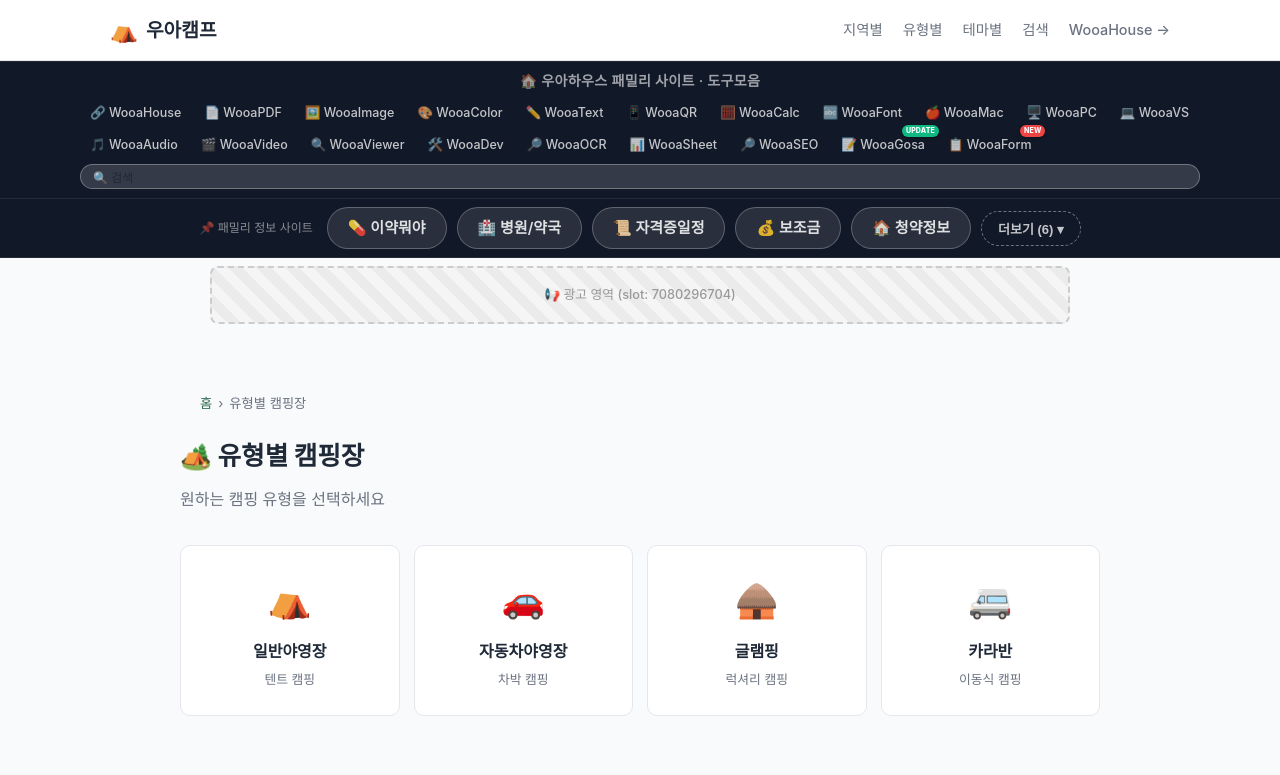
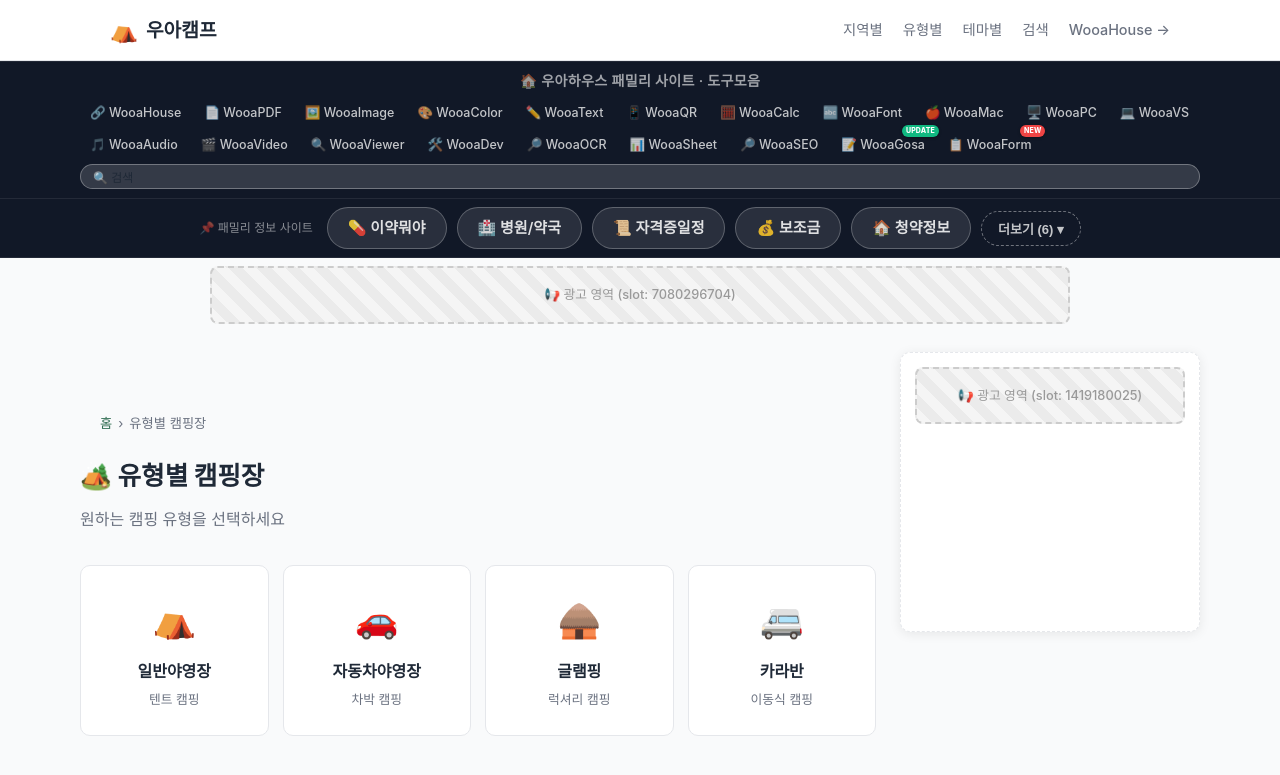
Before and after one commit to ingmaster83-code/wooacamp, a Jekyll site: the page built from type/index.html, in a window 1280 px wide and 900 px high. Shown: the top 775 px of the window. Built offline with Jekyll 4.4.1, drawn with Linux system fonts in a browser that asks for light colours; some web fonts are replaced.

Commit message:
Add sidebar ad (tool-sidebar) to layouts and region index pages that lacked it
Co-Authored-By: Claude Sonnet 5.5 <noreply@anthropic.com>

```diff
--- a/assets/css/main.css
+++ b/assets/css/main.css
@@ -430,3 +430,8 @@ img { max-width: 100%; height: auto; }
   .page-with-sidebar { grid-template-columns: 1fr; }
   .tool-sidebar { display: none; }
 }
+
+/* 사이드바 래퍼 안의 본문 블록은 열 너비에 맞춘다 */
+.page-with-sidebar > .side-main { min-width: 0; }
+.page-with-sidebar > .side-main > * { max-width: none; margin-left: 0; margin-right: 0; }
+.page-with-sidebar > .side-main > .section { padding-left: 0; padding-right: 0; }
--- a/region/index.html
+++ b/region/index.html
@@ -4,6 +4,8 @@ title: 지역별 캠핑장
 description: 시/도, 시/군/구별 전국 캠핑장 목록. 가평, 양양, 가평, 제주 등 인기 캠핑 지역을 검색하세요.
 ---
 
+<div class="page-with-sidebar" style="margin-top:20px;">
+<div class="side-main">
 <div class="section">
   <nav class="breadcrumb"><a href="/">홈</a> <span>›</span> <span>지역별 캠핑장</span></nav>
   <h1 style="font-size:1.6rem;font-weight:800;margin:20px 0 8px;">📍 지역별 캠핑장 찾기</h1>
@@ -29,3 +31,6 @@ description: 시/도, 시/군/구별 전국 캠핑장 목록. 가평, 양양,
     <a href="/region/제주/" class="region-btn"><span class="region-icon">🌺</span>제주특별자치도</a>
   </div>
 </div>
+</div>
+<aside class="tool-sidebar"></aside>
+</div>
--- a/theme/index.html
+++ b/theme/index.html
@@ -4,6 +4,8 @@ title: 테마별 캠핑장 | 수영장 트램폴린 물놀이 낚시
 description: 원하는 시설과 테마로 캠핑장을 골라보세요. 수영장, 트램폴린, 물놀이, 낚시, 글램핑 등 시설별 필터 검색.
 ---
 
+<div class="page-with-sidebar" style="margin-top:20px;">
+<div class="side-main">
 <div class="region-page">
 
   <nav class="breadcrumb"><a href="/">홈</a> <span>›</span> <span>테마별 캠핑장</span></nav>
@@ -95,6 +97,9 @@ description: 원하는 시설과 테마로 캠핑장을 골라보세요. 수영
   <p id="campCount" style="font-size:.87rem;color:#6B7280;margin-bottom:16px;">시설을 선택하면 캠핑장이 필터링됩니다.</p>
   <div class="camp-grid" id="campGrid"></div>
 
+</div>
+</div>
+<aside class="tool-sidebar"></aside>
 </div>
 
 <style>
--- a/type/index.html
+++ b/type/index.html
@@ -4,6 +4,8 @@ title: 유형별 캠핑장
 description: 일반야영장, 자동차야영장, 글램핑, 카라반 유형별 전국 캠핑장 목록.
 ---
 
+<div class="page-with-sidebar" style="margin-top:20px;">
+<div class="side-main">
 <div class="section">
   <nav class="breadcrumb"><a href="/">홈</a> <span>›</span> <span>유형별 캠핑장</span></nav>
   <h1 style="font-size:1.6rem;font-weight:800;margin:20px 0 8px;">🏕️ 유형별 캠핑장</h1>
@@ -32,3 +34,6 @@ description: 일반야영장, 자동차야영장, 글램핑, 카라반 유형별
     </a>
   </div>
 </div>
+</div>
+<aside class="tool-sidebar"></aside>
+</div>
```
